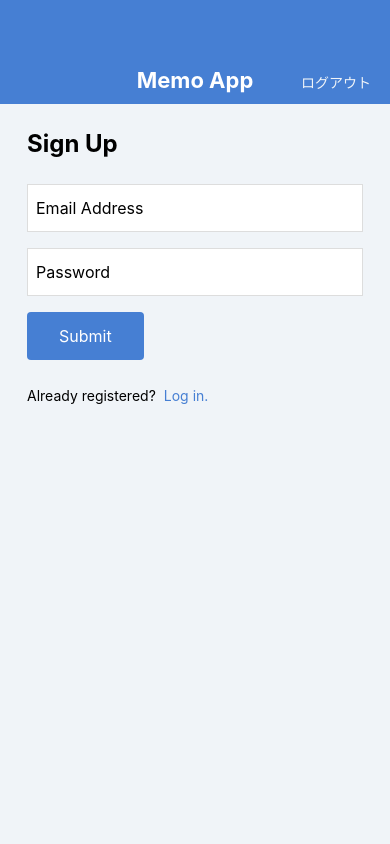
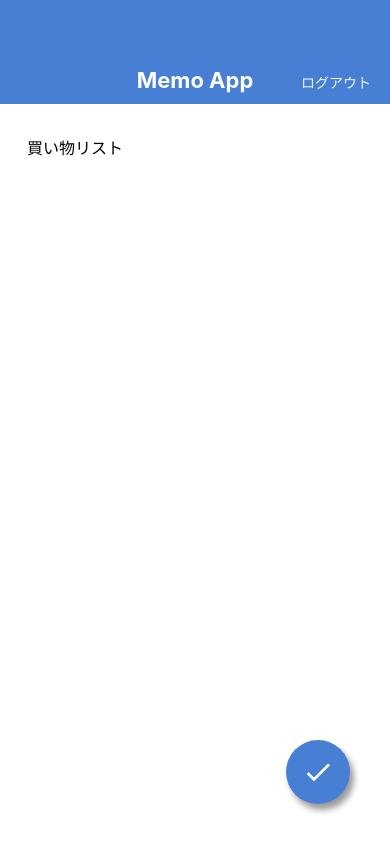
Before and after one commit to ryochin3/MemoApp, a React Native app: screen / in a window 390 px wide. Built offline with nearby package versions, Linux system fonts and the light colour scheme.

Commit message:
Make components touchable

```diff
--- a/App.jsx
+++ b/App.jsx
@@ -2,13 +2,13 @@ import React from 'react';
 
 // import MemoListScreen from './src/screens/MemoListScreen';
 // import MemoDetailScreen from './src/screens/MemoDetailScreen';
-// import MemoEditScreen from './src/screens/MemoEditScreen';
+import MemoEditScreen from './src/screens/MemoEditScreen';
 // import MemoCreateScreen from './src/screens/MemoCreateScreen';
 // import LogInScreen from './src/screens/LogInScreen';
-import SignUpScreen from './src/screens/SignUpScreen';
+// import SignUpScreen from './src/screens/SignUpScreen';
 
 export default function App() {
   return (
-    <SignUpScreen />
+    <MemoEditScreen />
   );
 }
--- a/src/components/Button.jsx
+++ b/src/components/Button.jsx
@@ -1,20 +1,25 @@
 import React from 'react';
 import {
-  View, Text, StyleSheet,
+  TouchableOpacity, Text, StyleSheet,
 } from 'react-native';
-import { string } from 'prop-types';
+import { string, func } from 'prop-types';
 
 export default function Button(props) {
-  const { label } = props;
+  const { label, onPress } = props;
   return (
-    <View style={styles.buttonContainer}>
+    <TouchableOpacity style={styles.buttonContainer} onPress={onPress}>
       <Text style={styles.buttonLabel}>{label}</Text>
-    </View>
+    </TouchableOpacity>
   );
 }
 
 Button.propTypes = {
   label: string.isRequired,
+  onPress: func,
+};
+
+Button.defaultProps = {
+  onPress: null,
 };
 
 const styles = StyleSheet.create({
--- a/src/components/CircleBtn.jsx
+++ b/src/components/CircleBtn.jsx
@@ -1,24 +1,27 @@
 import React from 'react';
-import { View, StyleSheet } from 'react-native';
-import { string, shape } from 'prop-types';
+import { StyleSheet, TouchableOpacity } from 'react-native';
+import { string, shape, func } from 'prop-types';
+
 import { MaterialCommunityIcons } from '@expo/vector-icons';
 
 export default function CircleBtn(props) {
-  const { style, name } = props;
+  const { style, name, onPress } = props;
   return (
-    <View style={[styles.btnAdd, style]}>
+    <TouchableOpacity style={[styles.btnAdd, style]} onPress={onPress}>
       <MaterialCommunityIcons name={name} size={32} color="white" />
-    </View>
+    </TouchableOpacity>
   );
 }
 
 CircleBtn.propTypes = {
   style: shape(),
   name: string.isRequired,
+  onPress: func,
 };
 
 CircleBtn.defaultProps = {
   style: null,
+  onPress: null,
 };
 
 const styles = StyleSheet.create({
--- a/src/screens/LogInScreen.jsx
+++ b/src/screens/LogInScreen.jsx
@@ -1,6 +1,6 @@
 import React from 'react';
 import {
-  View, Text, TextInput, StyleSheet,
+  View, Text, TextInput, StyleSheet, TouchableOpacity,
 } from 'react-native';
 
 import AppBar from '../components/AppBar';
@@ -17,7 +17,9 @@ export default function LogInScreen() {
         <Button label="Submit" />
         <View style={styles.footer}>
           <Text style={styles.footerText}>Not registered?</Text>
-          <Text style={styles.footerLink}>Sign Up here!</Text>
+          <TouchableOpacity>
+            <Text style={styles.footerLink}>Sign Up here!</Text>
+          </TouchableOpacity>
         </View>
       </View>
     </View>
--- a/src/screens/MemoCreateScreen.jsx
+++ b/src/screens/MemoCreateScreen.jsx
@@ -14,7 +14,7 @@ export default function MemoCreateScreen() {
       <View style={styles.inputContainer}>
         <TextInput value="" multiline style={styles.input} />
       </View>
-      <CircleBtn name="check" />
+      <CircleBtn name="check" onPress={() => {}} />
     </KeyboardSafeView>
   );
 }
--- a/src/screens/MemoEditScreen.jsx
+++ b/src/screens/MemoEditScreen.jsx
@@ -14,7 +14,7 @@ export default function MemoEditScreen() {
       <View style={styles.inputContainer}>
         <TextInput value="買い物リスト" multiline style={styles.input} />
       </View>
-      <CircleBtn name="check" />
+      <CircleBtn name="check" onPress={() => {}} />
     </KeyboardSafeView>
   );
 }
--- a/src/screens/SignUpScreen.jsx
+++ b/src/screens/SignUpScreen.jsx
@@ -1,6 +1,6 @@
 import React from 'react';
 import {
-  View, Text, TextInput, StyleSheet,
+  View, Text, TextInput, StyleSheet, TouchableOpacity,
 } from 'react-native';
 
 import AppBar from '../components/AppBar';
@@ -17,7 +17,9 @@ export default function SignUpScreen() {
         <Button label="Submit" />
         <View style={styles.footer}>
           <Text style={styles.footerText}>Already registered?</Text>
-          <Text style={styles.footerLink}>Log in.</Text>
+          <TouchableOpacity>
+            <Text style={styles.footerLink}>Log in.</Text>
+          </TouchableOpacity>
         </View>
       </View>
     </View>
```
Also changed, not shown: src/components/MemoList.jsx (+5 -3 lines).
